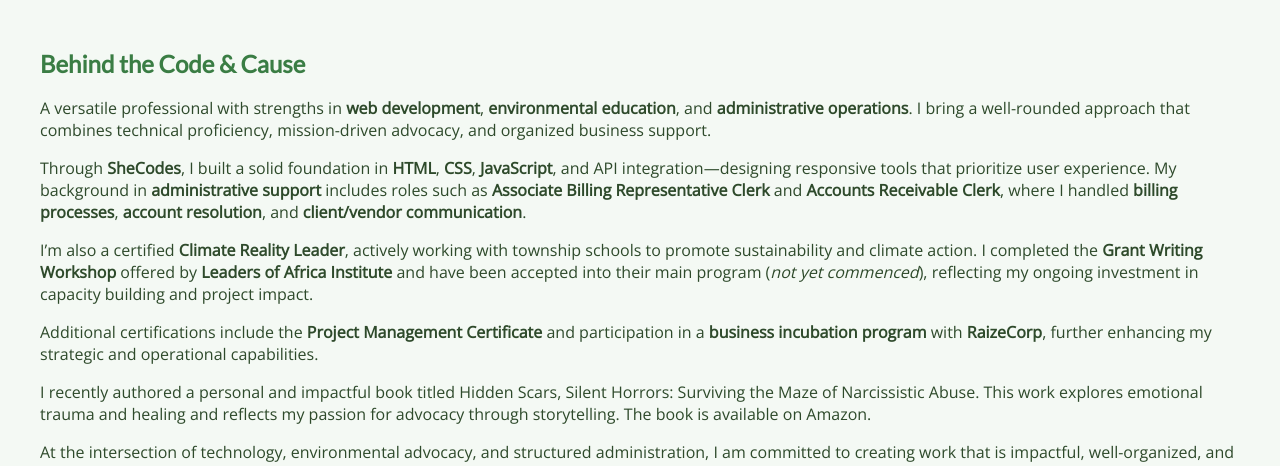
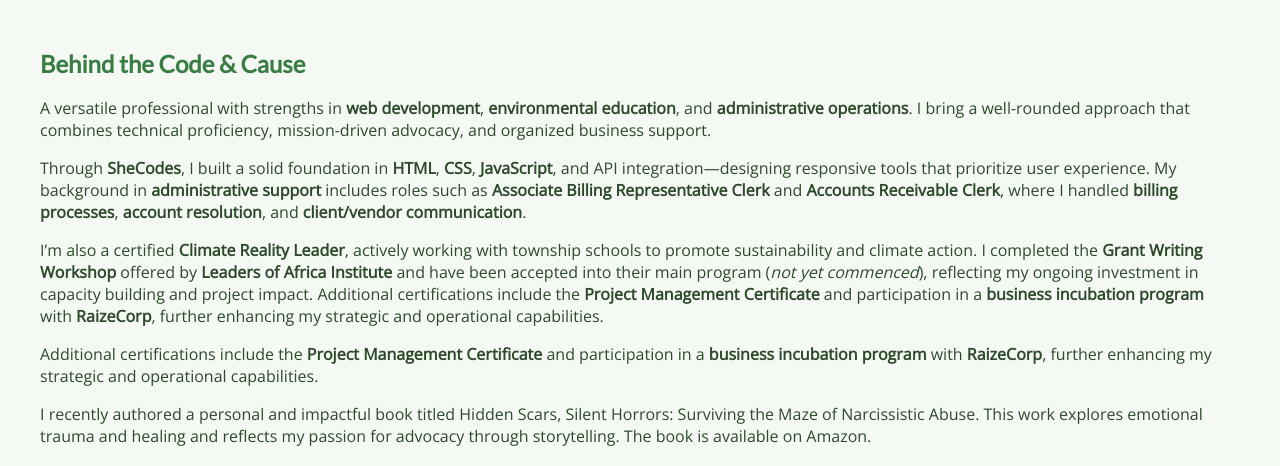
Before and after one commit to Thulz54/My-portfolio, a plain HTML site: page index.html in a window 1280 px wide. Shown: the part 454-920 px from the top of the page. Drawn offline with nearby package versions, Linux system fonts and the light colour scheme.

Commit message:
Update index.html
updated the "about me" section

```diff
--- a/index.html
+++ b/index.html
@@ -214,16 +214,17 @@
 
       <p>Through <strong>SheCodes</strong>, I built a solid foundation in <strong>HTML</strong>, <strong>CSS</strong>, <strong>JavaScript</strong>, and API integration—designing responsive tools that prioritize user experience. My background in <strong>administrative support</strong> includes roles such as <strong>Associate Billing Representative Clerk</strong> and <strong>Accounts Receivable Clerk</strong>, where I handled <strong>billing processes</strong>, <strong>account resolution</strong>, and <strong>client/vendor communication</strong>.</p>
 
-      <p>I’m also a certified <strong>Climate Reality Leader</strong>, actively working with township schools to promote sustainability and climate action. I completed the <strong>Grant Writing Workshop</strong> offered by <strong>Leaders of Africa Institute</strong> and have been accepted into their main program (<em>not yet commenced</em>), reflecting my ongoing investment in capacity building and project impact.</p>
+      <p>I’m also a certified <strong>Climate Reality Leader</strong>, actively working with township schools to promote sustainability and climate action. I completed the <strong>Grant Writing Workshop</strong> offered by <strong>Leaders of Africa Institute</strong> and have been accepted into their main program (<em>not yet commenced</em>), reflecting my ongoing investment in capacity building and project impact.
 
-      <p>Additional certifications include the <strong>Project Management Certificate</strong> and participation in a <strong>business incubation program</strong> with <strong>RaizeCorp</strong>, further enhancing my strategic and operational capabilities.</p>
+      Additional certifications include the <strong>Project Management Certificate</strong> and participation in a <strong>business incubation program</strong> with <strong>RaizeCorp</strong>, further enhancing my strategic and operational capabilities.</p>
+      </b>
+      Additional certifications include the <strong>Project Management Certificate</strong> and participation in a <strong>business incubation program</strong> with <strong>RaizeCorp</strong>, further enhancing my strategic and operational capabilities.
 
  <p>I recently authored a personal and impactful book titled Hidden Scars, Silent Horrors: Surviving the Maze of Narcissistic Abuse. This work explores emotional trauma and healing and reflects my passion for advocacy through storytelling. The book is available on Amazon.</p>
 
 At the intersection of technology, environmental advocacy, and structured administration, I am committed to creating work that is impactful, well-organized, and aligned with clear purpose.
 
 At the intersection of technology, environmental advocacy, and structured administration, I am committed to creating work that is <strong>impactful</strong>, <strong>well-organized</strong>, and aligned with clear purpose.</p>
-
 
 
 
```
